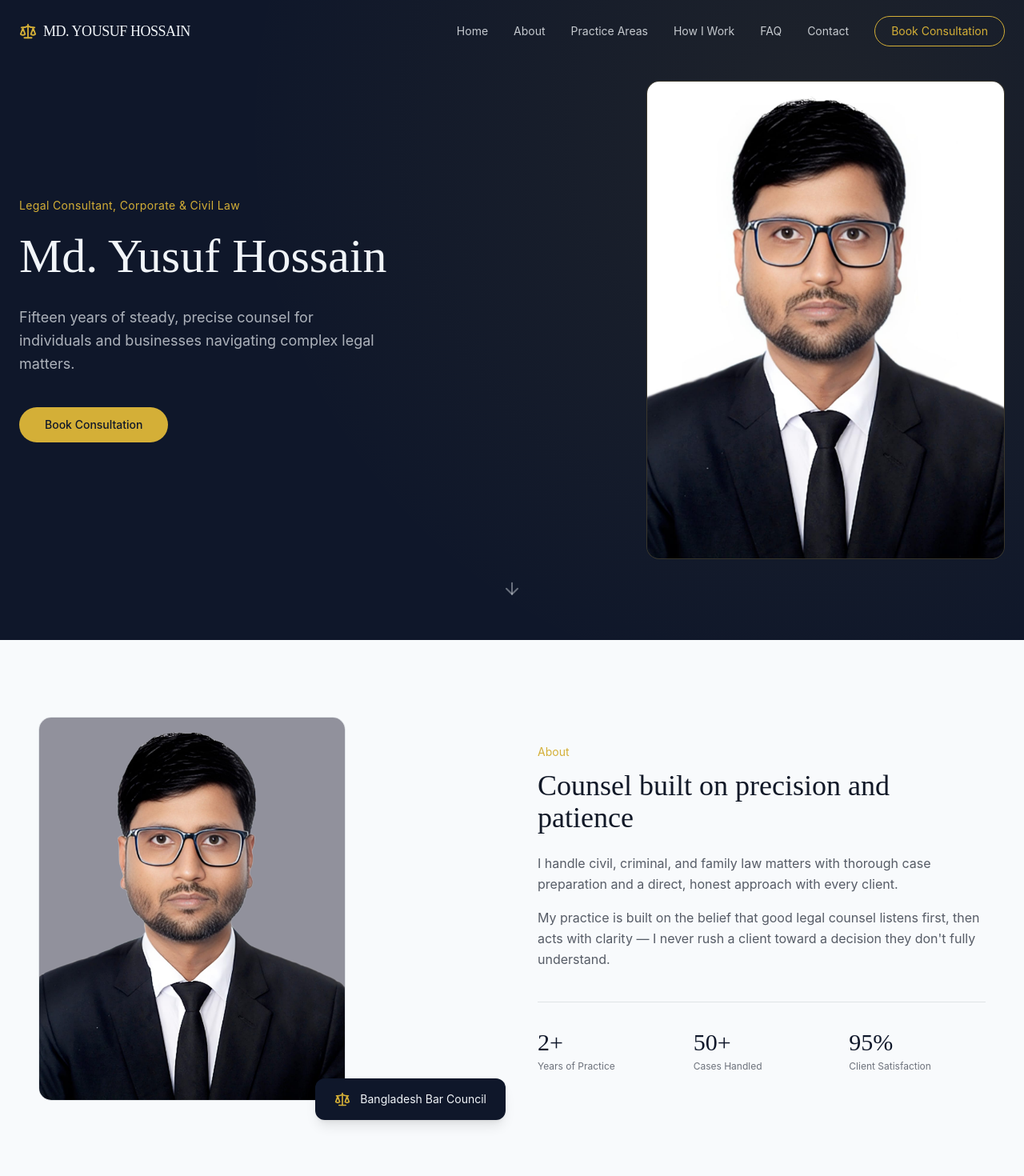
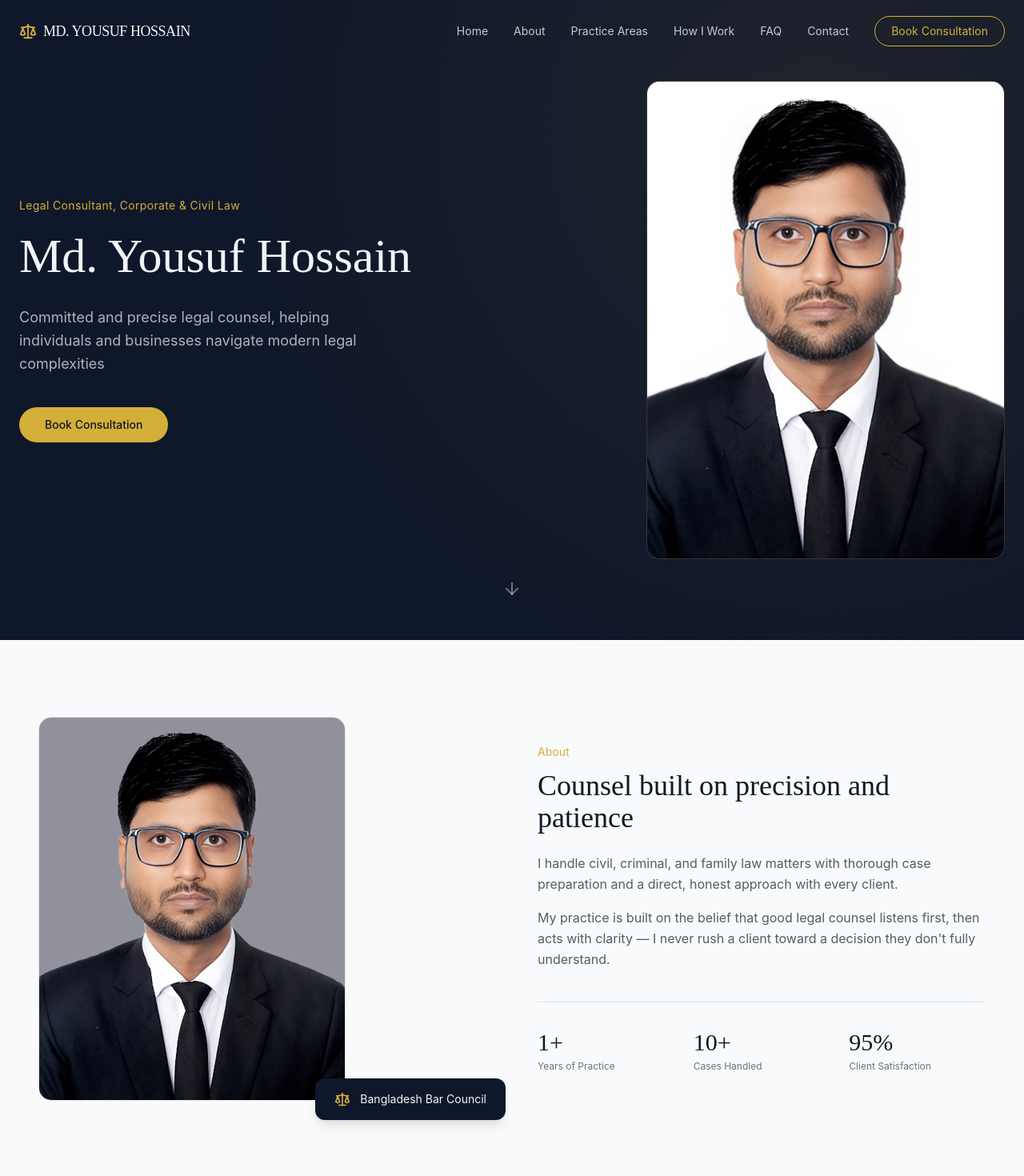
Before and after one commit to riemetoba/advocate-md_yousuf-portfolio, a React (Vite) app: page / in a window 1280 px wide. Shown: the top 1470 px of the page at 80% size. Built offline with nearby package versions, Linux system fonts and the light colour scheme.

Commit message:
information correction done in hero,  contact, about & footer

```diff
--- a/src/components/layout/Footer.jsx
+++ b/src/components/layout/Footer.jsx
@@ -97,7 +97,7 @@ const Footer = () => {
                   className="text-slate/60 text-sm hover:text-gold transition-colors"
                   aria-label="Call +880 1XXX-XXXXXX"
                 >
-                  +880 1XXX-XXXXXX
+                  +880 1977-263182
                 </a>
               </li>
               <li className="flex items-center gap-3">
@@ -107,7 +107,7 @@ const Footer = () => {
                   className="text-slate/60 text-sm hover:text-gold transition-colors"
                   aria-label="Email contact@yusufhossain.com"
                 >
-                  contact@yusufhossain.com
+                  yousufhossainsujan@gmail.com
                 </a>
               </li>
             </ul>
--- a/src/components/sections/About.jsx
+++ b/src/components/sections/About.jsx
@@ -2,11 +2,11 @@ import { motion } from "framer-motion";
 import { Scale } from "lucide-react";
 import Container from "../Container";
 import Image from "../Image";
-import mdYusufAbout from "../../assets/md-yusuf-about.jpg";
+import mdYousufAbout from "../../assets/md-yousuf-about.jpg";
 
 const stats = [
-  { value: "2+", label: "Years of Practice" },
-  { value: "50+", label: "Cases Handled" },
+  { value: "1+", label: "Years of Practice" },
+  { value: "10+", label: "Cases Handled" },
   { value: "95%", label: "Client Satisfaction" },
 ];
 
@@ -25,9 +25,9 @@ const About = () => {
           transition={{ duration: 0.7, ease: "easeOut" }}
           className="relative"
         >
-          <div className="aspect-[4/5] w-full max-w-sm rounded-2xl overflow-hidden border border-navy/10">
+          <div className="aspect-4/5 w-full max-w-sm rounded-2xl overflow-hidden border border-navy/10">
             <Image
-              imgSrc={mdYusufAbout}
+              imgSrc={mdYousufAbout}
               alt="Advocate Md. Yusuf Hossain at his law office in Bangladesh"
               className="w-full h-full object-cover"
             />
--- a/src/components/sections/Contact.jsx
+++ b/src/components/sections/Contact.jsx
@@ -60,13 +60,13 @@ const Contact = () => {
             <div className="flex items-center gap-3">
               <Phone size={18} className="text-gold shrink-0" aria-hidden="true" />
               <a href="tel:+8801XXXXXXXXX" className="text-charcoal/70 text-sm hover:text-gold transition-colors" aria-label="Call +880 1XXX-XXXXXX">
-                +880 1XXX-XXXXXX
+                +880 1977-263182
               </a>
             </div>
             <div className="flex items-center gap-3">
               <Mail size={18} className="text-gold shrink-0" aria-hidden="true" />
               <a href="mailto:contact@yusufhossain.com" className="text-charcoal/70 text-sm hover:text-gold transition-colors" aria-label="Email contact@yusufhossain.com">
-                contact@yusufhossain.com
+                yousufhossainsujan@gmail.com
               </a>
             </div>
           </address>
--- a/src/components/sections/Hero.jsx
+++ b/src/components/sections/Hero.jsx
@@ -2,7 +2,7 @@ import { motion } from 'framer-motion';
 import { ArrowDown } from 'lucide-react';
 import Container from '../Container';
 import Image from '../Image';
-import mdYusufImage from '../../assets/md-yusuf.jpg';
+import mdYousufImage from '../../assets/md-yousuf.jpg';
 
 const Hero = () => {
   const handleScrollToSection = (e, targetId) => {
@@ -35,11 +35,10 @@ const Hero = () => {
             Legal Consultant, Corporate & Civil Law
           </p>
           <h1 className="text-4xl md:text-6xl font-serif text-slate leading-tight mb-6">
-            Md. Yusuf Hossain
+         Md. Yousuf Hossain
           </h1>
           <p className="text-slate/70 text-base md:text-lg max-w-md mb-10 leading-relaxed">
-            Fifteen years of steady, precise counsel for individuals and
-            businesses navigating complex legal matters.
+           Committed and precise legal counsel, helping individuals and businesses navigate modern legal complexities
           </p>
 
           <div className="flex items-center gap-4">
@@ -60,9 +59,9 @@ const Hero = () => {
           transition={{ duration: 0.9, ease: 'easeOut', delay: 0.2 }}
           className="relative flex justify-end w-full"
         >
-          <div className="aspect-[3/4] w-full max-w-md ml-auto rounded-2xl border border-gold/20 bg-navy/40 flex items-center justify-center overflow-hidden">
+          <div className="aspect-3/4 w-full max-w-md ml-auto rounded-2xl border border-gold/20 bg-navy/40 flex items-center justify-center overflow-hidden">
             <Image
-              imgSrc={mdYusufImage}
+              imgSrc={mdYousufImage}
               alt="Advocate Md. Yusuf Hossain"
               className="w-full h-full object-cover"
               fetchPriority="high"
```
Also changed, not shown: src/assets/md-yousuf-about.jpg (renamed from src/assets/md-yusuf-about.jpg), src/assets/md-yousuf.jpg (renamed from src/assets/md-yusuf.jpg).
